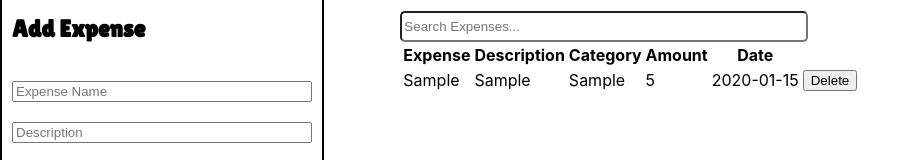
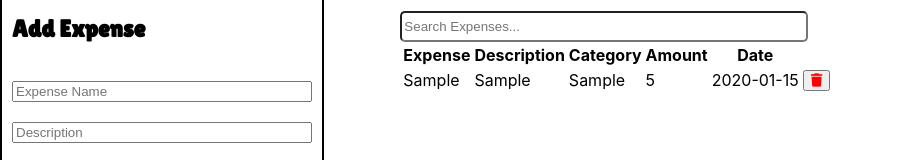
Before and after one commit to Kassim999999/Expence-tracker, a React (Create React App) app: page / in a window 1280 px wide. Both pictures are taken after typing "Sample", "Sample", "Sample", "5", "2020-01-15" into the empty fields and a click on the button "Submit". Shown: the part 139-299 px from the top of the page, without its empty margins (0-920 px from the left). Built offline with nearby package versions, Linux system fonts and the light colour scheme.

Commit message:
Styled  delete button

```diff
--- a/src/App.css
+++ b/src/App.css
@@ -90,3 +90,7 @@ h1,h2{
   display: flex;
 
 }
+
+#trash{
+  color: red;
+}
--- a/src/App.js
+++ b/src/App.js
@@ -11,13 +11,20 @@ function App() {
     setExpenses((prevExpenses) => [...prevExpenses, newExpense]);
   };
 
+   const deleteExpense = (indexToRemove) => {
+    setExpenses((prev) => prev.filter((_, i) => i !== indexToRemove));
+  };
+
   return (
     <div id='Container'>
       <Form onAddExpense={addExpense}/>
 
       <Table  searchTerm={searchTerm}
         expenses={expenses}
-        onSearchChange={setSearchTerm}/>
+        onSearchChange={setSearchTerm}
+        onDeleteExpense={deleteExpense}
+        />
+
     </div>
 
   );
--- a/src/components/Table.jsx
+++ b/src/components/Table.jsx
@@ -1,13 +1,14 @@
 import React from 'react'
 
-const Table = ({searchTerm, expenses= []}) => {
+const Table = ({searchTerm, expenses= [], onDeleteExpense}) => {
 
     function handleChange(event) {
         console.log(event.target.value);
 
     }
-    function handleDelete(event) {
-        console.log(event);
+    function handleDelete(index) {
+        console.log(index);
+        onDeleteExpense(index)
 
     }
   return (
@@ -44,7 +45,7 @@ const Table = ({searchTerm, expenses= []}) => {
                     <td>{expense.amount}</td>
                     <td>{expense.date}</td>
                     <td>
-                        <button onClick={handleDelete}>Delete</button>
+                        <button id='trash' onClick={()=>handleDelete(index)}><i className="fa-solid fa-trash"></i></button>
                     </td>
                 </tr>
             ))
```
